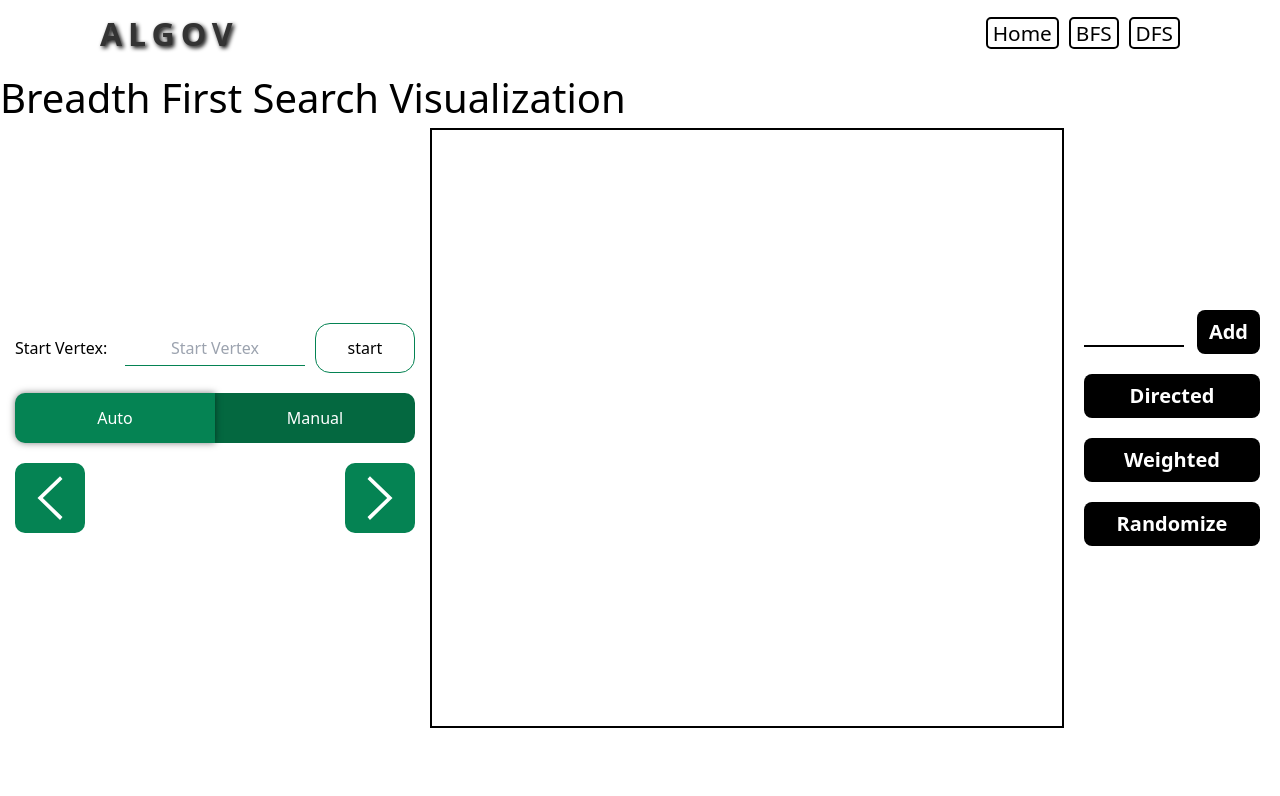
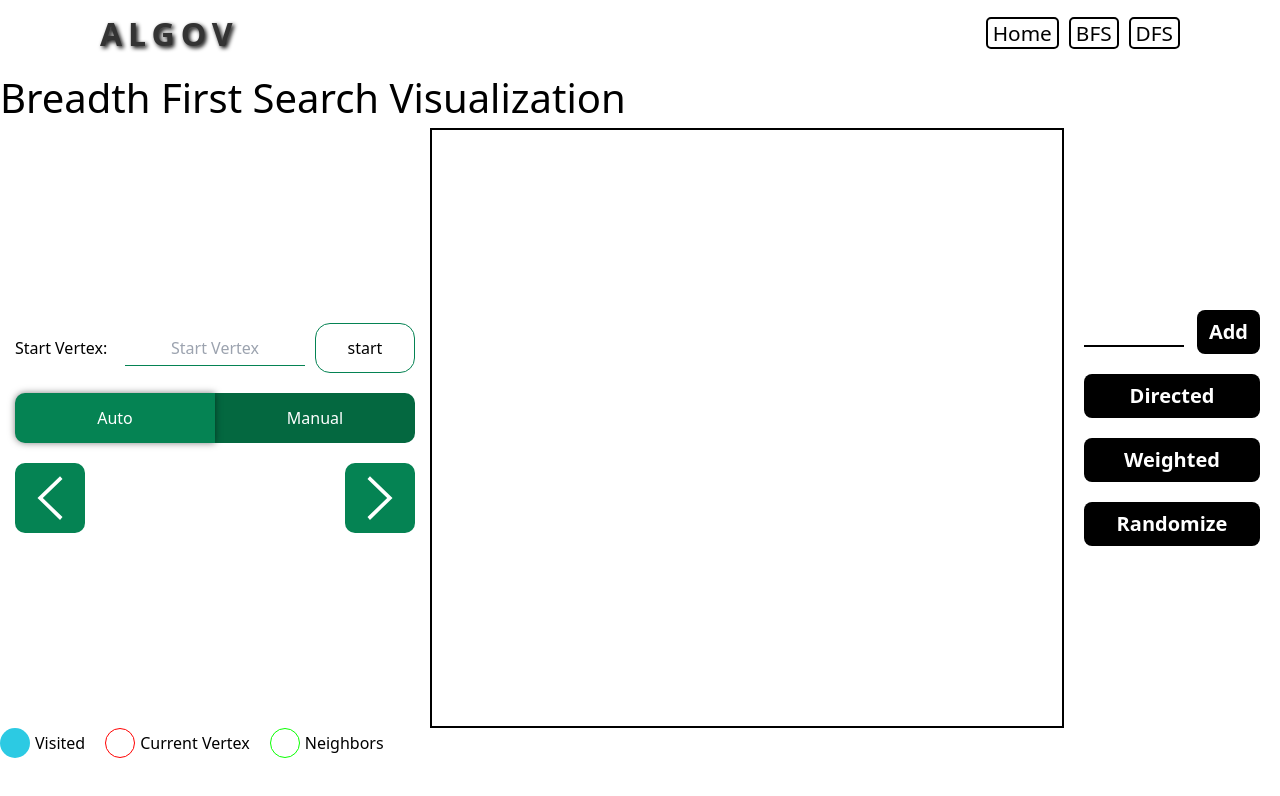
Before and after one commit to Abdelrahman-Abdelmoaty/AlgoV, a React (Create React App) app: page /graph/bfs in a window 1280 px wide. Shown: the top 796 px of the page. Built offline with nearby package versions, Linux system fonts and the light colour scheme.

Commit message:
updated BFS

```diff
--- a/src/components/Graph/BFS.jsx
+++ b/src/components/Graph/BFS.jsx
@@ -1,3 +1,110 @@
+import { Queue } from "../../lib/utils";
+import { useState, useEffect } from "react";
+import GraphAlgorithm from "./GraphAlgorithm";
+
+export default function BFS() {
+  const [nodes, setNodes] = useState([]);
+  const [adjMat, setAdjMat] = useState([]);
+  const [start, setStart] = useState(null);
+  const [queue, setQueue] = useState(new Queue());
+  const [lastVertex, setLastVertex] = useState(null);
+  const [visited, setVisited] = useState(new Set());
+
+  const defaultBorderColor = "black";
+  const neighborBorderColor = "#08ff00";
+  const currentBorderColor = "red";
+  const visitedColor = "rgb(44, 202, 227)";
+
+  useEffect(() => {
+    if (!queue.isEmpty()) bfs();
+  }, [queue]);
+
+  const visit = (idx, nodes) => {
+    visited.add(idx);
+    nodes[idx].color = visitedColor;
+  };
+
+  const initBfs = () => {
+    let newQueue = new Queue();
+    newQueue.enqueue(start);
+    setQueue(newQueue);
+    setVisited(new Set());
+  };
+
+  const bfs = () => {
+    const newNodes = [...nodes];
+    const currentVertex = queue.peek();
+
+
+    if (lastVertex !== null) {
+      newNodes[lastVertex].borderColor = defaultBorderColor;
+      for (let i = 0; i < nodes.length; i++) {
+        if (adjMat[lastVertex][i] === 1 && !visited.has(i)) {
+          newNodes[i].borderColor = defaultBorderColor;
+        }
+      }
+    }
+    if (!queue.isEmpty()) {
+      visit(currentVertex, newNodes);
+
+      for (let i = 0; i < nodes.length; i++) {
+        if (adjMat[currentVertex][i] === 1 && !visited.has(i)) {
+          newNodes[i].borderColor = neighborBorderColor;
+          queue.enqueue(i);
+        }
+      }
+
+      if (lastVertex !== null) {
+        newNodes[lastVertex].borderColor = defaultBorderColor;
+      }
+
+      newNodes[currentVertex].borderColor = currentBorderColor;
+      setLastVertex(currentVertex);
+
+      queue.dequeue();
+      setNodes(newNodes);
+    }
+  };
+
+  return (
+    <div className="dfs-component">
+      <h2>Breadth First Search Visualization</h2>
+      <GraphAlgorithm
+        back={() => { }}
+        start={() => {
+          initBfs();
+        }}
+        next={() => {
+          bfs();
+        }}
+        setAdjMat={setAdjMat}
+        setStartIdx={setStart}
+        startIdx={start}
+        nodes={nodes}
+        setNodes={setNodes}
+        keys={[
+          {
+            backgroundColor: visitedColor,
+            label: "Visited",
+          },
+          {
+            borderColor: currentBorderColor,
+            label: "Current Vertex",
+          },
+          {
+            borderColor: neighborBorderColor,
+            label: "Neighbors",
+          },
+        ]}
+      />
+    </div>
+  );
+}
+
+
+
+
+/*
 import { Queue } from "../../lib/utils";
 import GraphAlgorithm from "./GraphAlgorithm";
 import React, { useState } from "react";
@@ -80,6 +187,7 @@ export default function BFS() {
     </div>
   );
 }
+*/
 
 /*
 import { Queue } from "../../lib/utils";
```
